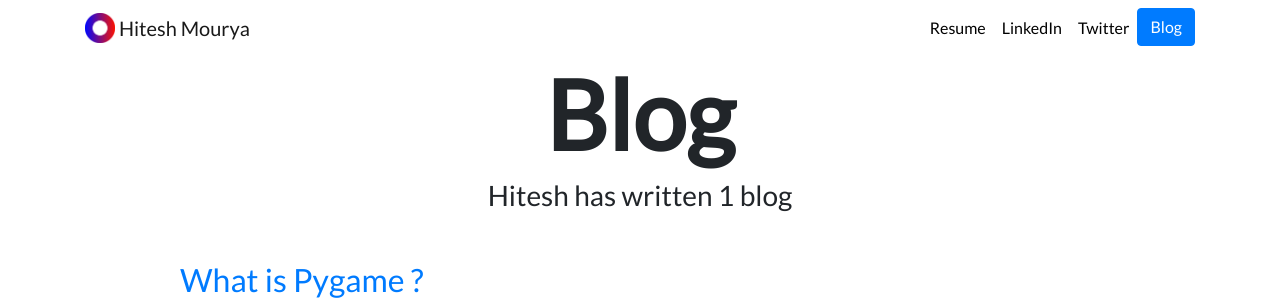
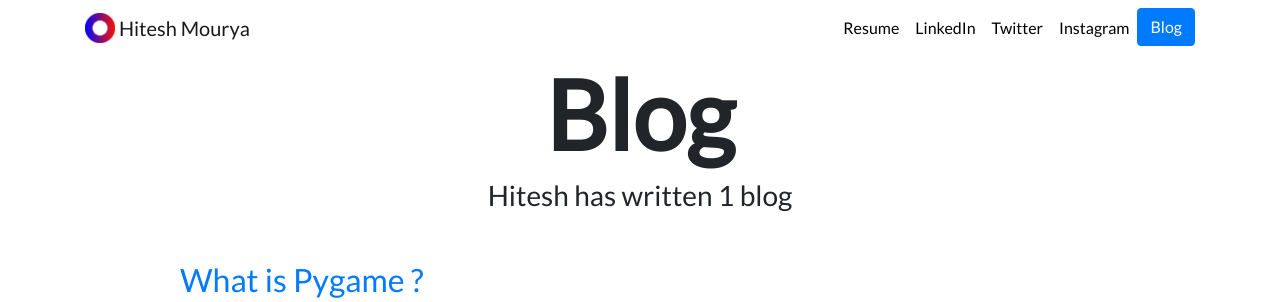
Before and after one commit to Hiteshmourya21/Django-Personal-Portfolio, a Django app: page /blog/ in a window 1280 px wide. Shown: the top 302 px of the page. Run offline with Django 5.2, Linux system fonts and the light colour scheme; data comes from the database, SQL or seed files in the repository; some libraries are stand-ins or nearby versions.

Commit message:
Adding insta

```diff
--- a/portfolio/templates/portfolio/base.html
+++ b/portfolio/templates/portfolio/base.html
@@ -42,6 +42,9 @@
             <a class="nav-link" href="https://twitter.com/Mourya_hitesh21" target="_blank">Twitter</a>
           </li>
           <li>
+            <a class="nav-link" href="https://www.instagram.com/m0urya_hitesh" target="_blank">Instagram</a>
+          </li>
+          <li>
             <a role="button" href="{% url 'blog:all_blogs' %}" class="btn btn-primary">Blog</a>
           </li>
         </ul>
```
